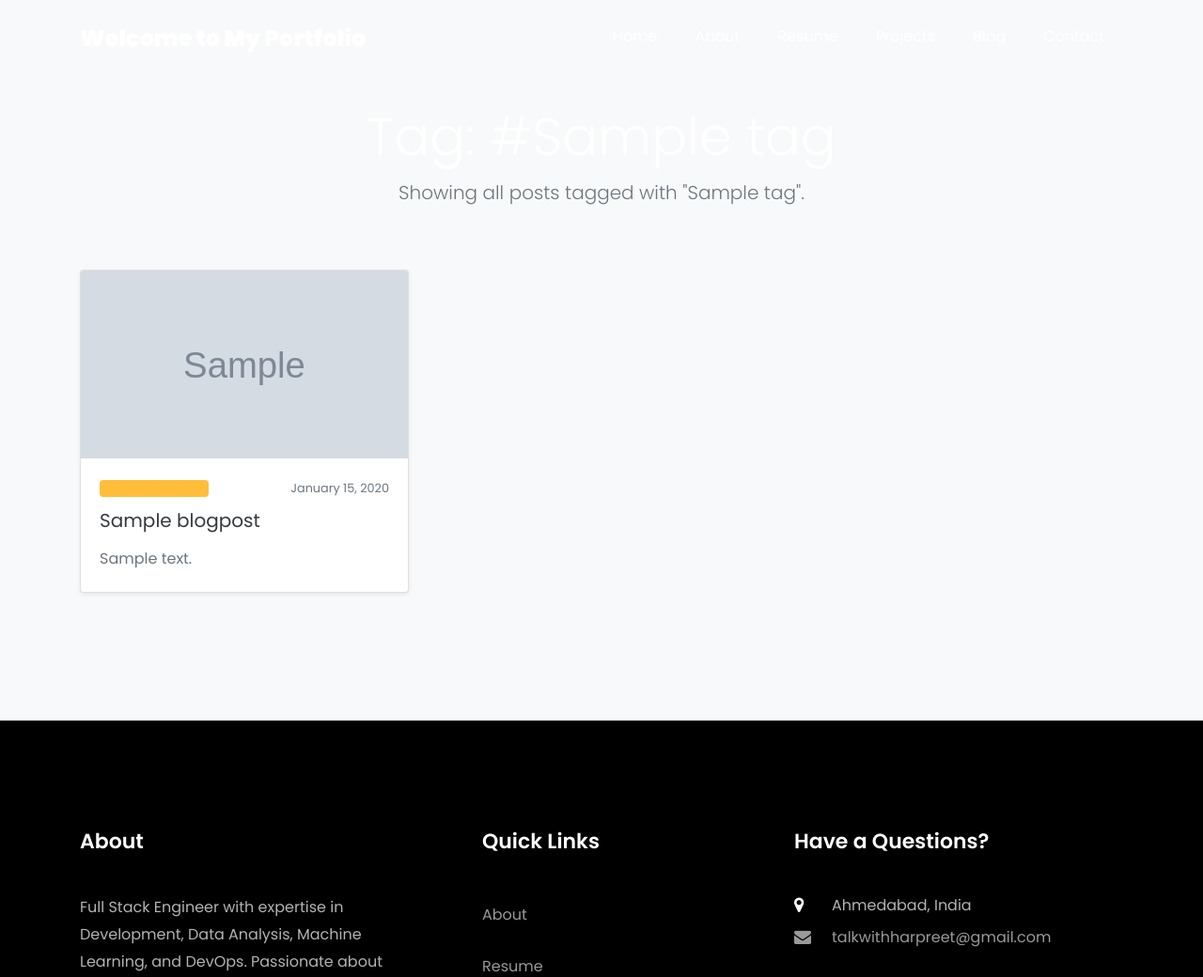
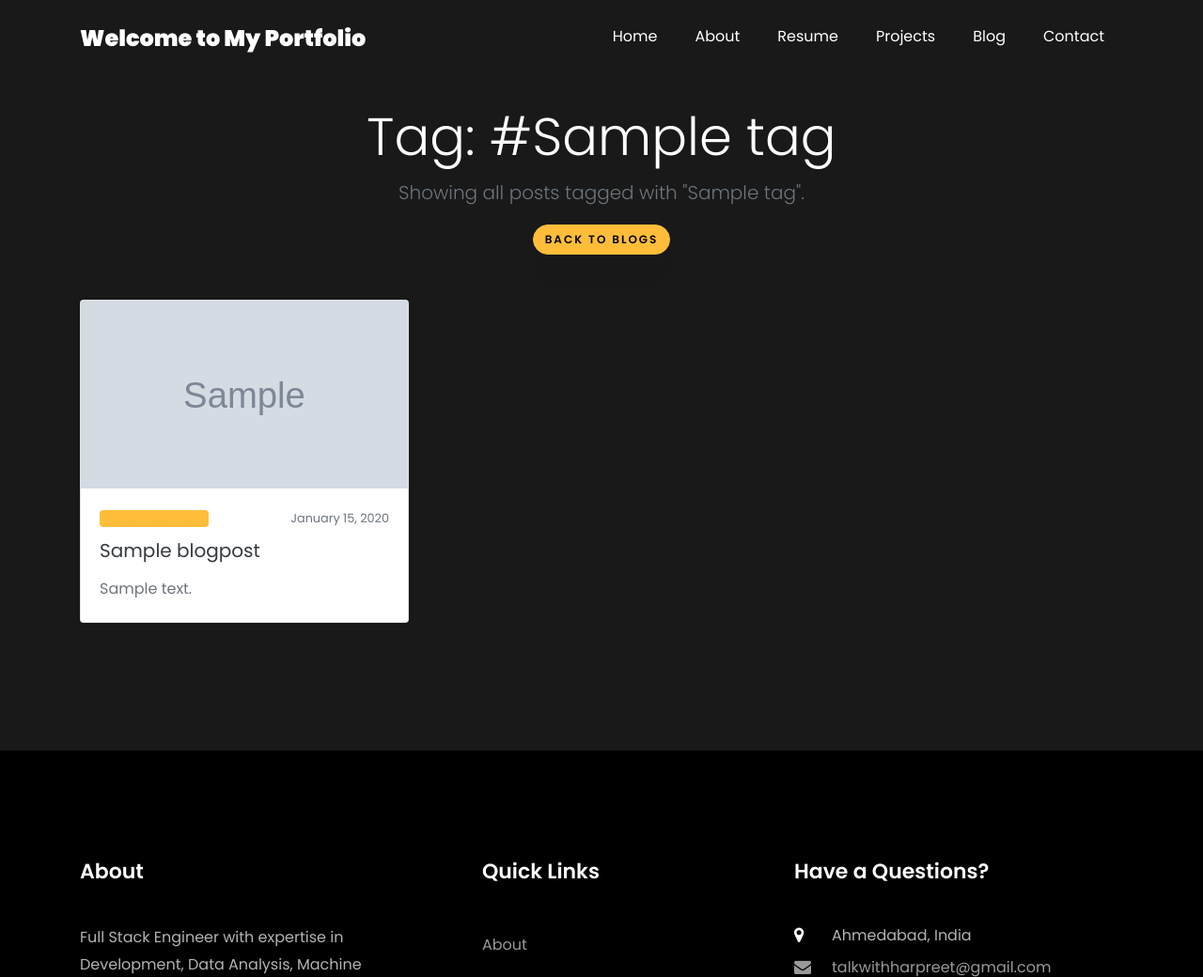
Before and after one commit to iharpreet0809/my_portfolio_Django, a Django app: template portfolio_app/templates/blog/blog_tag.html in a window 1280 px wide. Shown: the top 1040 px of the page at 94% size. Run offline with Django 5.2, Linux system fonts and the light colour scheme; tables that the repository leaves empty hold one stand-in row (values such as "Sample post"); the template is opened without the code that fills it: values that come from a table or form of the project are taken from there, most other values are stand-ins (such as "Sample title", 1, 10 or a date in 2020); grey boxes marked "Sample" are stand-in pictures; some libraries are stand-ins or nearby versions; some web fonts are replaced.

Commit message:
blog page ui fixed

```diff
--- a/portfolio_app/templates/blog/blog_tag.html
+++ b/portfolio_app/templates/blog/blog_tag.html
@@ -12,13 +12,14 @@
 {% endblock %}
 
 {% block content %}
-<section class="ftco-section bg-light">
+<section class="ftco-section bg-dark">
     <div class="container">
         <!-- Header -->
         <div class="row mb-5 justify-content-center">
             <div class="col-md-8 text-center">
                 <h1 class="display-4">Tag: #{{ tag.name }}</h1>
                 <p class="lead text-muted">Showing all posts tagged with "{{ tag.name }}".</p>
+                <button class="btn btn-primary" onclick="window.location.href='{% url 'blog_list' %}'">Back to Blogs</button>
             </div>
         </div>
 
```
